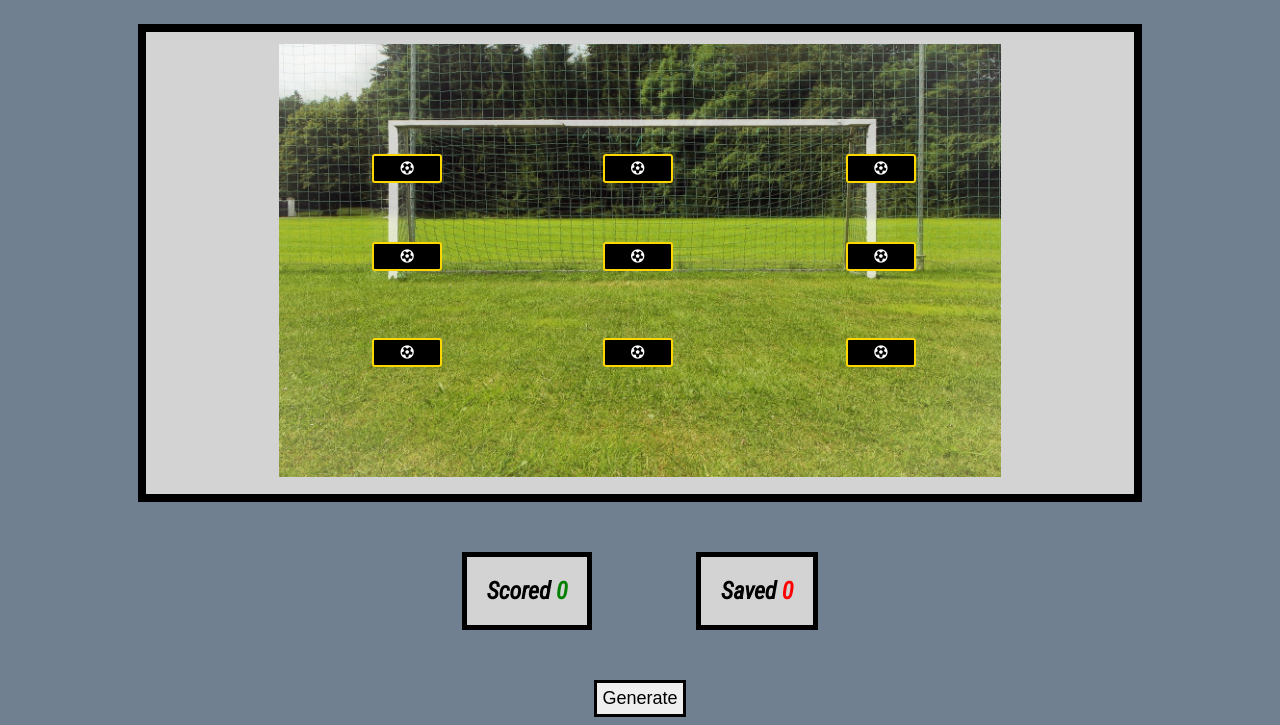
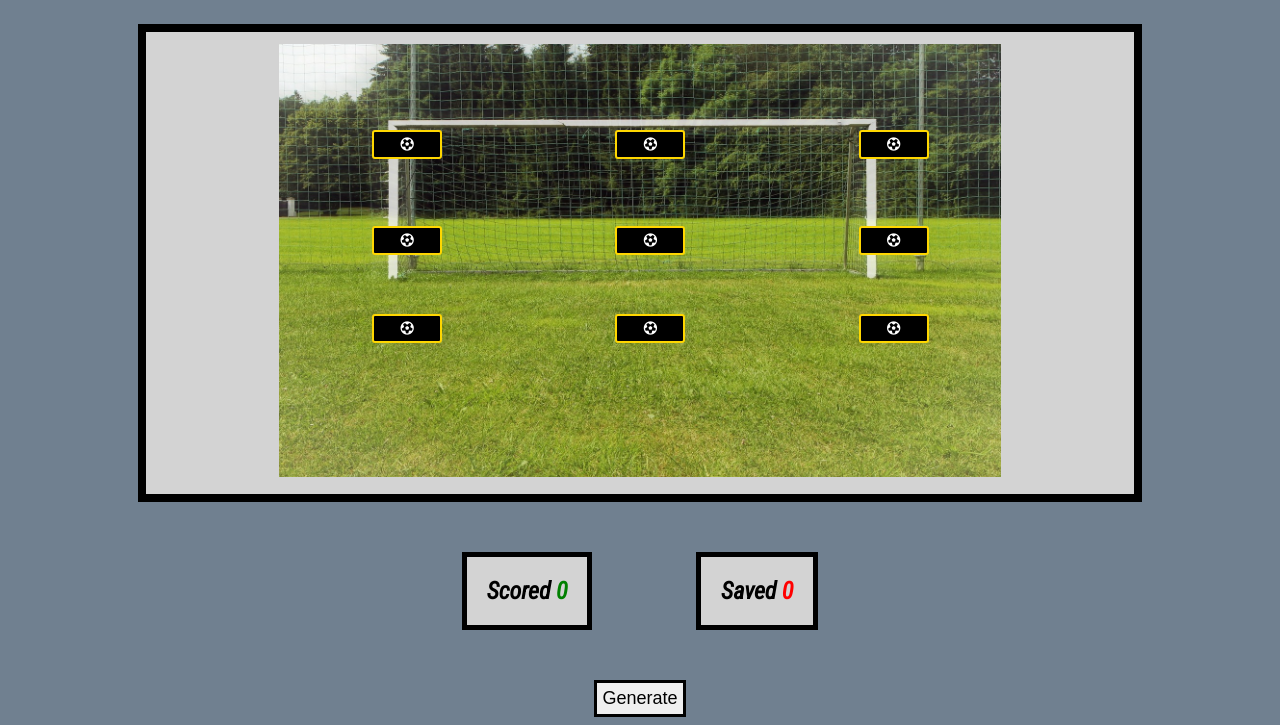
Before and after one commit to Code-Institute-Submissions/javascript-portfolio2-penalty-shootout, a plain HTML site: page index.html in a window 1280 px wide. Shown: the part 87-812 px from the top of the page. Drawn offline with Linux system fonts and the light colour scheme.

Commit message:
Styled buttons on image to larger screen.

```diff
--- a/assets/css/style.css
+++ b/assets/css/style.css
@@ -34,7 +34,7 @@ body {
 
 .game-area .btn--white1 {
     position: absolute;
-    top: 30%;
+    top: 27%;
     left: 29%;
     transform: translate(1px, 1px);
     -ms-transform: translate(-50%, -50%);
@@ -48,7 +48,7 @@ body {
 
 .game-area .btn--white2 {
     position: absolute;
-    top: 41%;
+    top: 39%;
     left: 29%;
     transform: translate(1px, 1px);
     -ms-transform: translate(-50%, -50%);
@@ -62,7 +62,7 @@ body {
 
 .game-area .btn--white3 {
     position: absolute;
-    top: 53%;
+    top: 50%;
     left: 29%;
     transform: translate(1px, 1px);
     -ms-transform: translate(-50%, -50%);
@@ -76,8 +76,8 @@ body {
 
 .game-area .btn--white4 {
     position: absolute;
-    top: 30%;
-    left: 47%;
+    top: 27%;
+    left: 48%;
     transform: translate(1px, 1px);
     -ms-transform: translate(-50%, -50%);
     background-color: black;
@@ -90,8 +90,8 @@ body {
 
 .game-area .btn--white5 {
     position: absolute;
-    top: 41%;
-    left: 47%;
+    top: 39%;
+    left: 48%;
     transform: translate(1px, 1px);
     -ms-transform: translate(-50%, -50%);
     background-color: black;
@@ -104,8 +104,8 @@ body {
 
 .game-area .btn--white6 {
     position: absolute;
-    top: 53%;
-    left: 47%;
+    top: 50%;
+    left: 48%;
     transform: translate(1px, 1px);
     -ms-transform: translate(-50%, -50%);
     background-color: black;
@@ -118,8 +118,8 @@ body {
 
 .game-area .btn--white7 {
     position: absolute;
-    top: 30%;
-    left: 66%;
+    top: 27%;
+    left: 67%;
     transform: translate(1px, 1px);
     -ms-transform: translate(-50%, -50%);
     background-color: black;
@@ -132,8 +132,8 @@ body {
 
 .game-area .btn--white8 {
     position: absolute;
-    top: 41%;
-    left: 66%;
+    top: 39%;
+    left: 67%;
     transform: translate(1px, 1px);
     -ms-transform: translate(-50%, -50%);
     background-color: black;
@@ -146,8 +146,8 @@ body {
 
 .game-area .btn--white9 {
     position: absolute;
-    top: 53%;
-    left: 66%;
+    top: 50%;
+    left: 67%;
     transform: translate(1px, 1px);
     -ms-transform: translate(-50%, -50%);
     background-color: black;
```
